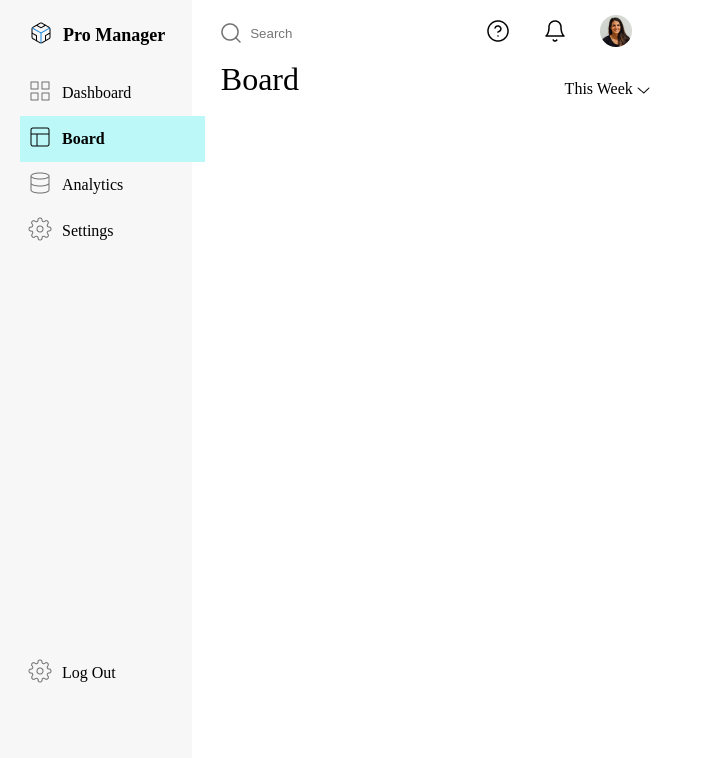
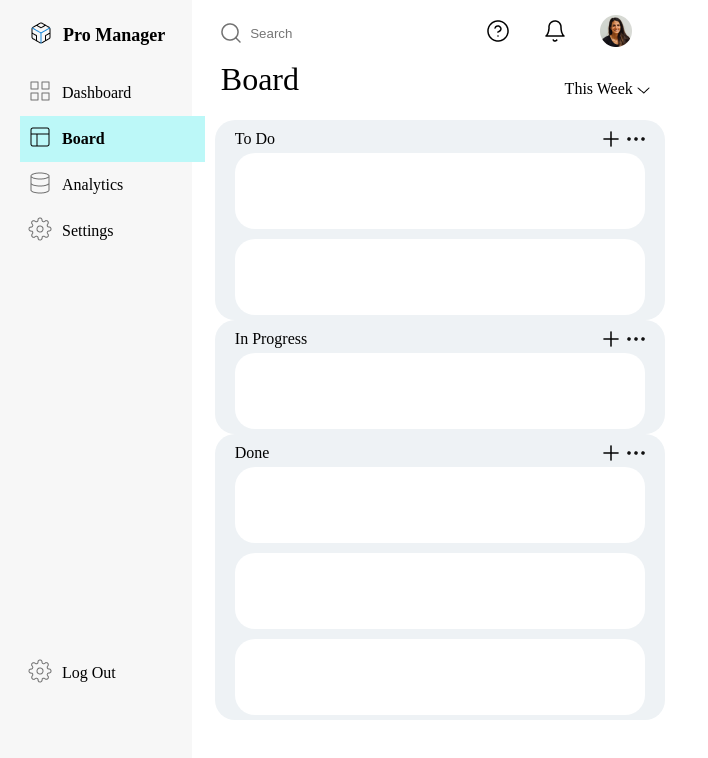
Before and after one commit to chintanp-dev/meka-project-management, a React (Vite) app: page / in a window 1280 px wide. Shown: the top 758 px of the page, without its empty margins (0-708 px from the left). Built offline with nearby package versions, Linux system fonts and the light colour scheme.

Commit message:
card DND remain

```diff
--- a/src/Container_2/FlexBoxes/Card.jsx
+++ b/src/Container_2/FlexBoxes/Card.jsx
@@ -1,23 +1,26 @@
 import { React } from "react";
+
 import BubbleImg from "./BubbleImg";
 
-function Card() {
+function Card({cardData}) {
+    console.log(cardData.category);
+    console.log(cardData.id);
   return (
     <div className="card">
       <div className="header31">
-        <div className="gray">{item.category}</div>
+        <div className="gray">{cardData.category}</div>
         <div className="align_center">
-          <img src={item.dot}></img>
+          <img src={cardData.dot}></img>
         </div>
       </div>
 
-      <div>{item.title}</div>
+      <div>{cardData.title}</div>
       <br />
-      <div className="smallfont">{item.description}</div>
+      <div className="smallfont">{cardData.description}</div>
 
       <br />
 
-      <BubbleImg item={item} />
+      {/* <BubbleImg item={item} /> */}
     </div>
   );
 }
--- a/src/Container_2/FlexBoxes/CardHolder.jsx
+++ b/src/Container_2/FlexBoxes/CardHolder.jsx
@@ -1,10 +1,10 @@
 import { React } from "react";
 import Card from "./Card";
 
-function CardHolder() {
+function CardHolder({ cardHolderData }) {
   return (
     <div className="main">
-      {/* <div className="flexboxes">
+      <div className="flexboxes">
         <header className="header3">
           <div>{cardHolderData.title}</div>
           <div className="align_center">
@@ -13,14 +13,17 @@ function CardHolder() {
           </div>
         </header>
 
-        <Card>
-          {props.cards.map((Card) => (
-            <Card key={cardData.id} cardData={cardData} />
-          ))}
-        </Card>
-      </div> */}
+        {cardHolderData.cardId.map((cardData) => {
+          console.log("f",cardData);
+          return (
+          <div>
+          <Card key={cardData.id} cardData={cardData} />
+          </div>
+        )})}
+      </div>
     </div>
   );
 }
 
+
 export default CardHolder;
```
